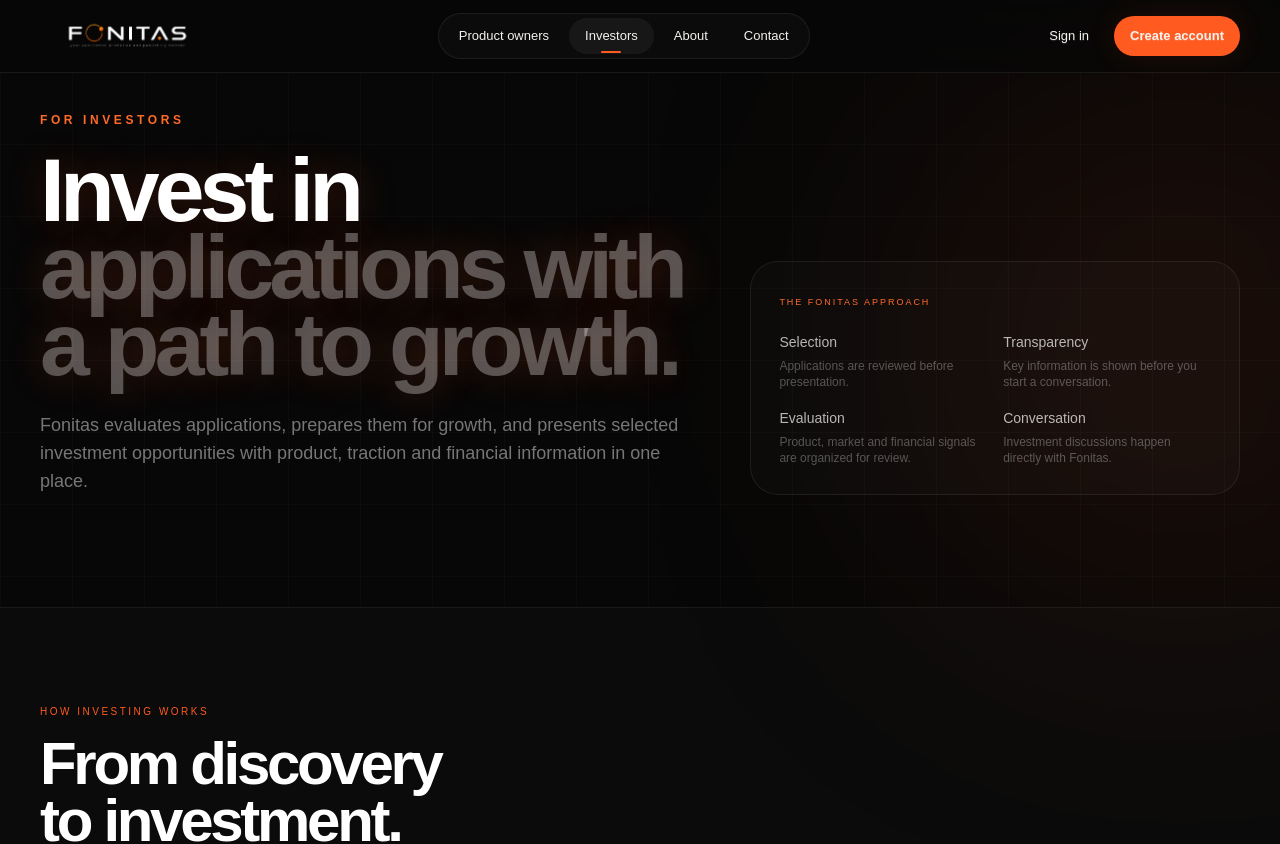
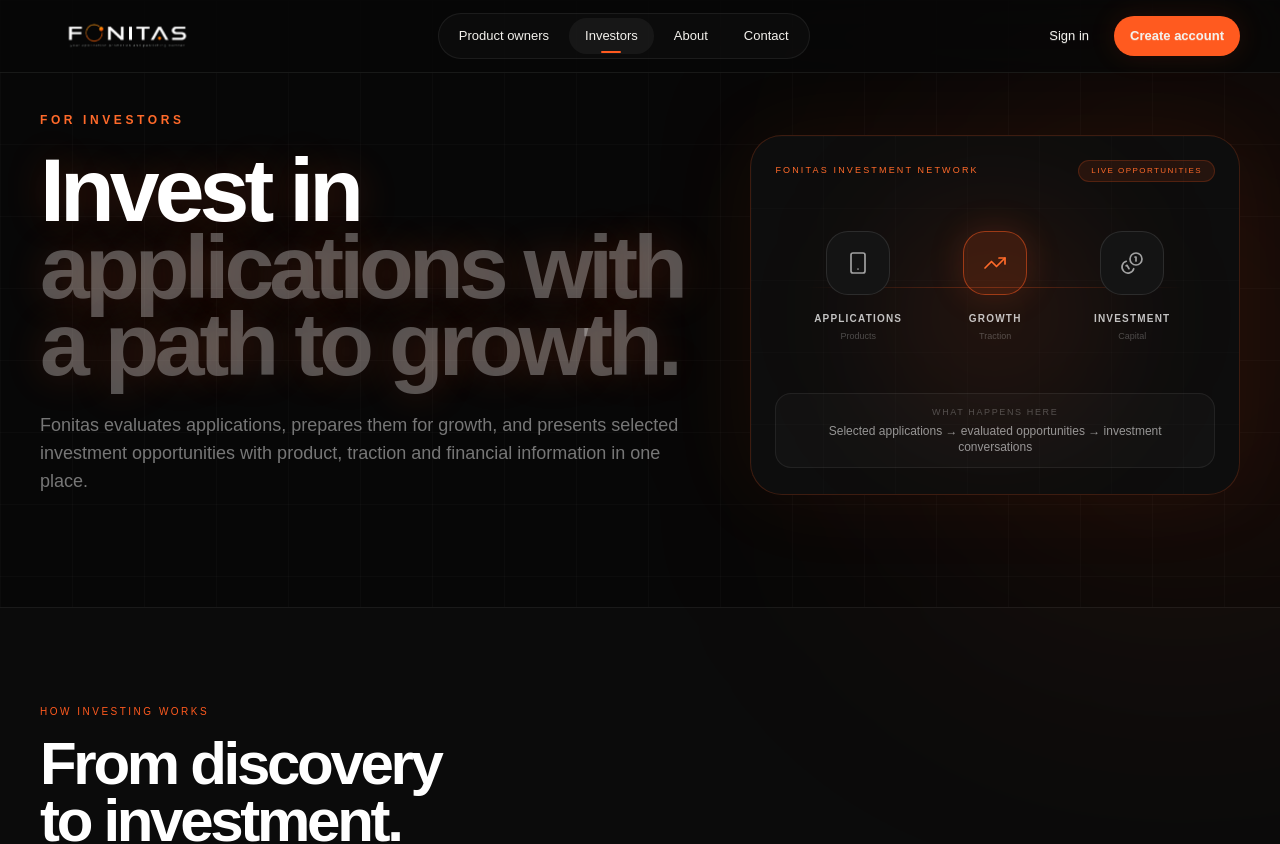
Before and after one commit to mohamad-es/Fonitas-website, a Next.js app: page /investors in a window 1280 px wide. Shown: the top 844 px of the page. Built offline with nearby package versions, Linux system fonts and the light colour scheme.

Commit message:
Add clear investment visual to investor hero

```diff
--- a/components/investors/investors-page.tsx
+++ b/components/investors/investors-page.tsx
@@ -3,7 +3,7 @@
 import Image from "next/image";
 import Link from "next/link";
 import { useMemo, useState } from "react";
-import { ArrowRight, ArrowUpRight, BriefcaseBusiness, Check } from "lucide-react";
+import { ArrowRight, ArrowUpRight, BriefcaseBusiness, Check, Smartphone, TrendingUp, Coins } from "lucide-react";
 import { investmentOpportunities } from "@/data/investment-opportunities";
 
 const Arrow = () => <ArrowUpRight aria-hidden="true" className="h-4 w-4" strokeWidth={1.8} />;
@@ -55,10 +55,36 @@ export function InvestorsPage() {
               <h1 className="font-display glow-text mt-6 text-[clamp(3.5rem,7vw,7.5rem)] font-semibold leading-[.86]">Invest in<br /><span className="text-white/30">applications with a path to growth.</span></h1>
               <p className="mt-7 max-w-2xl text-base leading-7 text-white/45 sm:text-lg">Fonitas evaluates applications, prepares them for growth, and presents selected investment opportunities with product, traction and financial information in one place.</p>
             </div>
-            <div className="rounded-[28px] border border-white/[0.07] bg-white/[0.02] p-7 text-sm leading-6 text-white/35">
-              <p className="mb-4 text-[9px] uppercase tracking-[0.22em] text-[#ff6a2a]">The Fonitas approach</p>
-              <div className="grid grid-cols-2 gap-4">
-                {[["Selection","Applications are reviewed before presentation."],["Transparency","Key information is shown before you start a conversation."],["Evaluation","Product, market and financial signals are organized for review."],["Conversation","Investment discussions happen directly with Fonitas."]].map(([t,x]) => <div key={t}><p className="text-white/70">{t}</p><p className="mt-1 text-xs text-white/30">{x}</p></div>)}
+            <div className="relative min-h-[360px] overflow-hidden rounded-[32px] border border-[#ff5a1f]/20 bg-[#0d0d0d] p-6 shadow-[0_0_90px_rgba(255,90,31,0.07)]">
+              <div className="absolute inset-0 grid-bg opacity-20" />
+              <div className="absolute left-1/2 top-1/2 h-56 w-56 -translate-x-1/2 -translate-y-1/2 rounded-full bg-[#ff5a1f]/10 blur-[70px]" />
+              <div className="relative flex h-full min-h-[308px] flex-col justify-between">
+                <div className="flex items-center justify-between">
+                  <span className="text-[9px] uppercase tracking-[0.24em] text-[#ff6a2a]">Fonitas investment network</span>
+                  <span className="rounded-full border border-[#ff5a1f]/20 bg-[#ff5a1f]/10 px-3 py-1 text-[8px] uppercase tracking-[0.18em] text-[#ff6a2a]">Live opportunities</span>
+                </div>
+                <div className="relative flex items-center justify-center py-5">
+                  <div className="absolute left-[7%] top-1/2 h-px w-[86%] bg-gradient-to-r from-transparent via-[#ff5a1f]/30 to-transparent" />
+                  <div className="relative z-10 grid grid-cols-3 items-center gap-5 sm:gap-8">
+                    {[
+                      ["Applications", Smartphone, "Products"],
+                      ["Growth", TrendingUp, "Traction"],
+                      ["Investment", Coins, "Capital"],
+                    ].map(([label, Icon, sub], index) => (
+                      <div key={label} className="flex w-[82px] flex-col items-center text-center sm:w-[105px]">
+                        <div className={`flex h-16 w-16 items-center justify-center rounded-[22px] border ${index === 1 ? "border-[#ff5a1f]/50 bg-[#ff5a1f]/15 shadow-[0_0_35px_rgba(255,90,31,0.18)]" : "border-white/10 bg-[#141414]"}`}>
+                          <Icon className={`h-6 w-6 ${index === 1 ? "text-[#ff6a2a]" : "text-white/60"}`} strokeWidth={1.7} />
+                        </div>
+                        <p className="mt-4 text-[10px] font-semibold uppercase tracking-[0.12em] text-white/75">{label}</p>
+                        <p className="mt-1 text-[9px] text-white/25">{sub}</p>
+                      </div>
+                    ))}
+                  </div>
+                </div>
+                <div className="rounded-2xl border border-white/[0.07] bg-white/[0.025] px-4 py-3 text-center">
+                  <p className="text-[9px] uppercase tracking-[0.18em] text-white/25">What happens here</p>
+                  <p className="mt-1 text-xs text-white/55">Selected applications → evaluated opportunities → investment conversations</p>
+                </div>
               </div>
             </div>
           </div>
```
